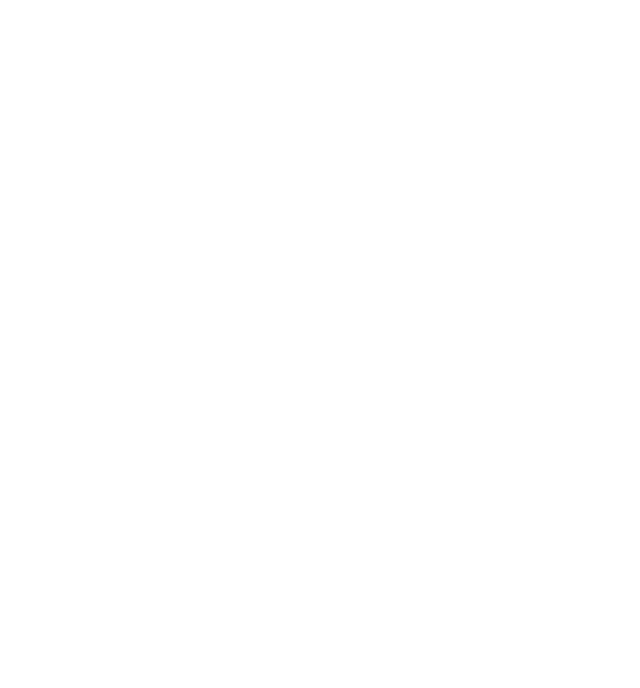
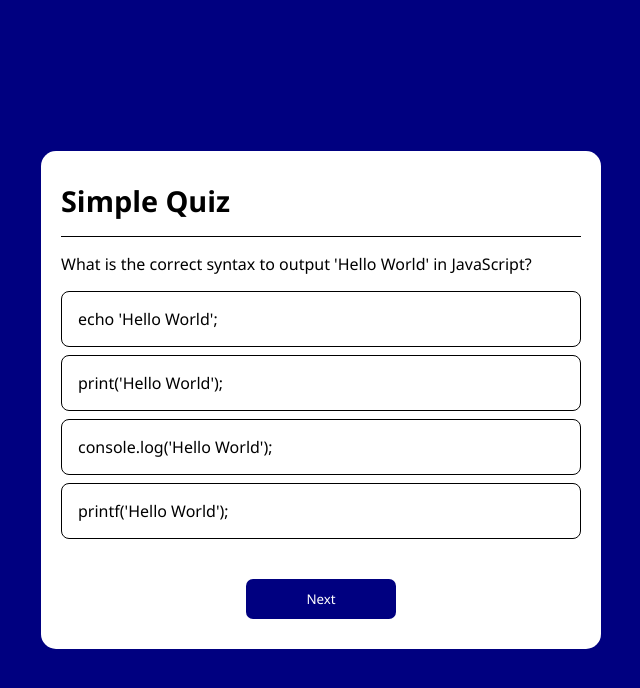
Before and after one commit to manujbajaj/quizApp, a plain HTML site: page index.html in a window 1280 px wide. Shown: the whole page, without its empty margins (319-959 px from the left). Drawn offline with Linux system fonts and the light colour scheme.

Commit message:
done till select options

```diff
--- a/index.html
+++ b/index.html
@@ -7,6 +7,23 @@
     <link rel="stylesheet" href="style.css">
 </head>
 <body>
+      <div class="container">
+        <div class="box">
+            <div class="heading">
+                <h1>Simple Quiz</h1>
+            </div>
+            <div class="question">
+                <h2 class="question"></h2>
+            </div>
+            <div class="options">
 
+            </div>
+            <button class="button">Next</button>
+
+        </div>
+      </div>
+
+
+      <script src="script.js"></script>
 </body>
 </html>
--- a/script.js
+++ b/script.js
@@ -0,0 +1,151 @@
+document.addEventListener("DOMContentLoaded",async()=>{
+    const mockData = [
+  {
+    id: 1,
+    question: "What is the correct syntax to output 'Hello World' in JavaScript?",
+    description: null,
+    answers: {
+      answer_a: "echo 'Hello World';",
+      answer_b: "print('Hello World');",
+      answer_c: "console.log('Hello World');",
+      answer_d: "printf('Hello World');",
+      answer_e: null,
+      answer_f: null
+    },
+    multiple_correct_answers: "false",
+    correct_answers: {
+      answer_a_correct: "false",
+      answer_b_correct: "false",
+      answer_c_correct: "true",
+      answer_d_correct: "false",
+      answer_e_correct: "false",
+      answer_f_correct: "false"
+    },
+    correct_answer: "answer_c",
+    explanation: "In JavaScript, the correct way to print to the console is using console.log().",
+    tip: null,
+    tags: [{ name: "JavaScript" }],
+    category: "Code",
+    difficulty: "Easy"
+  },
+  {
+    id: 2,
+    question: "Which HTML tag is used to link an external JavaScript file?",
+    description: null,
+    answers: {
+      answer_a: "<link>",
+      answer_b: "<script>",
+      answer_c: "<js>",
+      answer_d: "<style>",
+      answer_e: null,
+      answer_f: null
+    },
+    multiple_correct_answers: "false",
+    correct_answers: {
+      answer_a_correct: "false",
+      answer_b_correct: "true",
+      answer_c_correct: "false",
+      answer_d_correct: "false",
+      answer_e_correct: "false",
+      answer_f_correct: "false"
+    },
+    correct_answer: "answer_b",
+    explanation: "The <script> tag is used to include JavaScript files in HTML.",
+    tip: null,
+    tags: [{ name: "HTML" }],
+    category: "Web Development",
+    difficulty: "Easy"
+  },
+  {
+    id: 3,
+    question: "Which method can be used to round a number to the nearest integer in JavaScript?",
+    description: null,
+    answers: {
+      answer_a: "Math.round()",
+      answer_b: "Math.floor()",
+      answer_c: "Math.ceil()",
+      answer_d: "round()",
+      answer_e: null,
+      answer_f: null
+    },
+    multiple_correct_answers: "false",
+    correct_answers: {
+      answer_a_correct: "true",
+      answer_b_correct: "false",
+      answer_c_correct: "false",
+      answer_d_correct: "false",
+      answer_e_correct: "false",
+      answer_f_correct: "false"
+    },
+    correct_answer: "answer_a",
+    explanation: "Math.round() returns the value of a number rounded to the nearest integer.",
+    tip: null,
+    tags: [{ name: "JavaScript" }],
+    category: "Code",
+    difficulty: "Medium"
+  }
+];
+    let currentIndex=0;
+    let submit=document.querySelector(".button");
+    let option=document.querySelector(".options");
+    let ques=document.querySelector(".question");
+    let jawab=document.querySelectorAll(".opt");
+
+    let data=mockData;
+    console.log(data);
+    function selectOption(){
+        jawab.classList.toggle("selected");
+    }
+
+    function renderQuestion(index){
+        let questions=data[index].question;
+        console.log(questions);
+        ques.textContent=questions;
+
+        let ans=data[index].answers;
+
+        for(let key in ans){
+            if(ans[key]){
+                let newElem=document.createElement("p");
+                newElem.textContent=ans[key];
+                newElem.className="opt";
+                option.appendChild(newElem);
+                newElem.addEventListener("click", () => {
+                    // Remove selection from all options
+                    document.querySelectorAll(".opt").forEach((opt) => {
+                        opt.classList.remove("selected");
+                    });
+
+                    // Highlight the clicked one
+                    newElem.classList.add("selected");
+
+                    // Store selected key globally if needed
+                    selectedAnswer = key;
+                });
+            }
+        }
+
+
+
+
+    }
+
+    renderQuestion(currentIndex);
+
+    submit.addEventListener("click",()=>{
+        option.innerHTML="";
+        currentIndex++;
+        if(currentIndex<mockData.length){
+            renderQuestion(currentIndex);
+        }
+        else{
+            ques.textContent="Quiz ended!"
+        }
+    })
+
+
+
+
+
+
+})
--- a/style.css
+++ b/style.css
@@ -0,0 +1,87 @@
+*{
+    margin: 0;
+    padding: 0;
+    box-sizing: border-box;
+    font-family: 'Segoe UI', Tahoma, Geneva, Verdana, sans-serif;
+}
+
+.container{
+    width: 100%;
+    height: 100vh;
+    background-color: navy;
+    display: flex;
+    justify-content: center;
+    align-items: center;
+}
+
+.box{
+    width: 100%;
+    max-width: 560px;
+    background-color: #fff;
+    padding: 30px 20px;
+    border-radius: 15px;
+    display: flex;
+    flex-direction: column;
+    gap: 1rem;
+}
+
+.heading h1{
+    font-weight: 600;
+    font-size: 1.8rem;
+}
+.heading{
+    width: 100%;
+    border-bottom: 1.5px solid black;
+    padding-bottom: 1rem;
+}
+
+.question h2{
+    font-weight: 600;
+    font-size: 1.4rem;
+}
+
+.options{
+    display: grid;
+    grid-template-columns: repeat(1,1fr);
+    gap: 0.5rem;
+
+}
+
+.options p{
+    font-weight: 500;
+    border: 1px solid black;
+    padding: 1rem;
+    gap: 0.5rem;
+    border-radius: 8px;
+    transition: 0.1s ease-in-out;
+}
+
+.options p:hover{
+    background-color: rgba(128, 128, 128, 0.255);
+    transition: 0.1s ease-in-out;
+}
+
+.button{
+    width: 100%;
+    max-width: 150px;
+    margin: 0 auto;
+    margin-top: 1.5rem;
+    background-color: navy;
+    color: #fff;
+    padding: 0.7rem 0;
+    border-radius: 7px;
+    font-weight: 500;
+    border: none;
+    outline: none;
+}
+.hidden{
+    display: none;
+}
+
+.selected{
+    background-color: black;
+    color: #fff;
+}
+.selected:hover{
+    background-color: black;
+}
```
